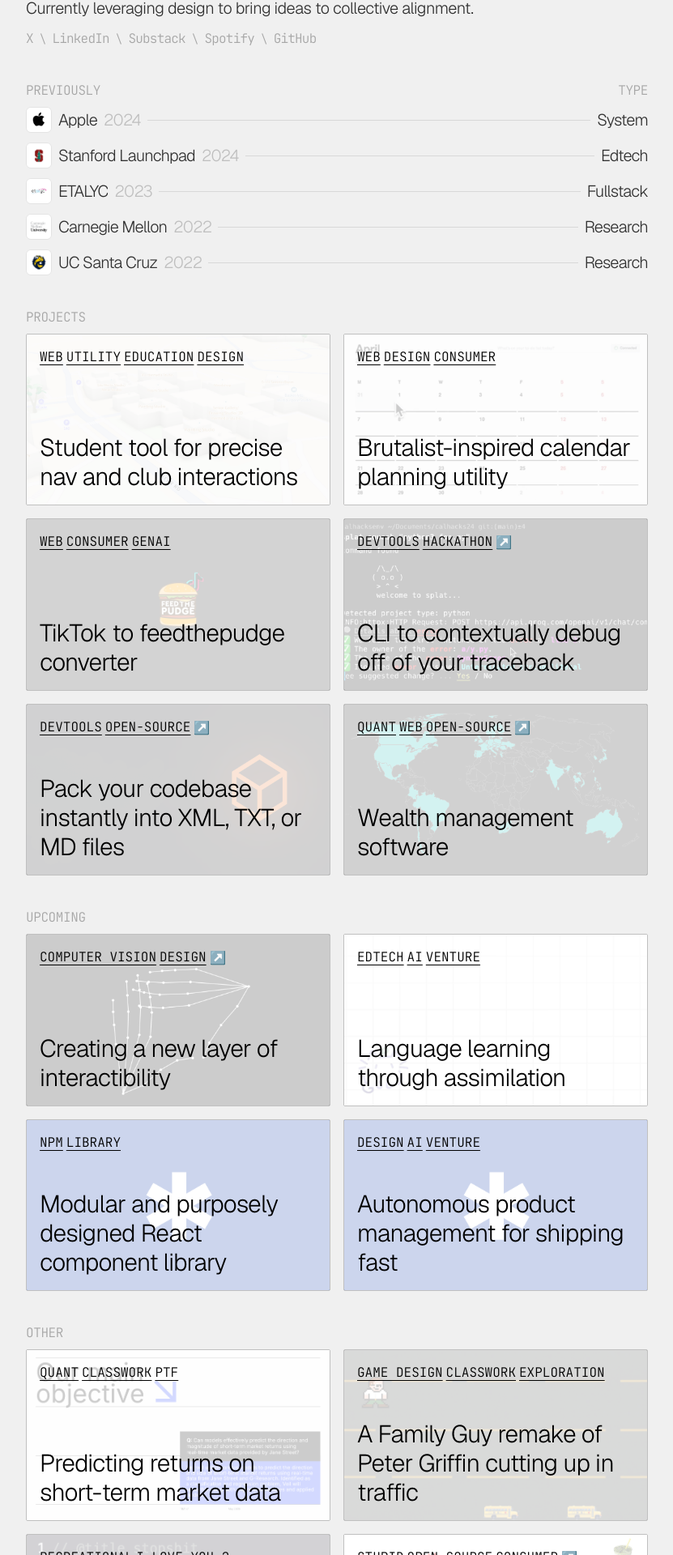
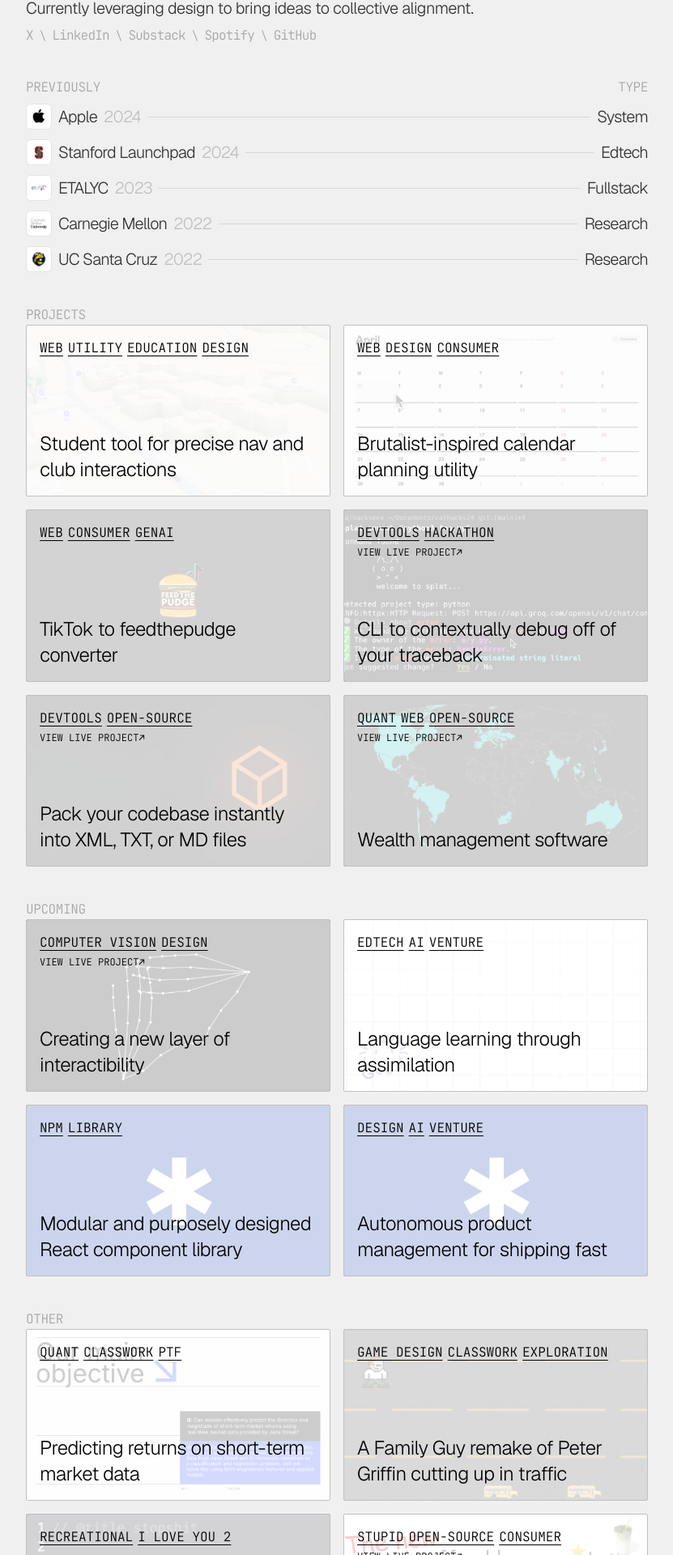
Before and after one commit to vznh/mole, a Next.js app: page / in a window 1280 px wide. Shown: the part 116-2036 px from the top of the page at 81% size, without its empty margins (224-1055 px from the left). Built offline with nearby package versions, Linux system fonts and the light colour scheme.

Commit message:
add: animations on most

```diff
--- a/src/components/ProjectSection.tsx
+++ b/src/components/ProjectSection.tsx
@@ -25,7 +25,8 @@
   const [hovered, setHovered] = useState<boolean>(false);
 
   // custom mobile states
-  const [titleSize, setCustomTitleSize] = useState<"text-4xl" | "text-3xl">(
+  const [isMobile, setIsMobile] = useState<boolean>(false);
+  const [titleSize, setCustomTitleSize] = useState<"text-4xl" | "text-2xl">(
     "text-4xl",
   );
   const [blurState, setCustomBlurState] = useState<
@@ -34,7 +35,9 @@
   const [backdropState, setCustomBackdropState] = useState<
     "bg-white/60" | "bg-white/80"
   >("bg-white/60");
-  const [fontSelection, setCustomFontSelection] = useState<"font-khmer" | "font-geist">("font-khmer");
+  const [fontSelection, setCustomFontSelection] = useState<
+    "font-khmer" | "font-geist"
+  >("font-khmer");
 
   useEffect(() => {
     if (imgPaths && imgPaths.length > 1) {
@@ -52,7 +55,8 @@
       window.matchMedia("(hover: none)").matches
     ) {
       setHovered(true);
-      setCustomTitleSize("text-3xl");
+      setIsMobile(true);
+      setCustomTitleSize("text-2xl");
       setCustomBlurState("backdrop-blur-xs");
       setCustomBackdropState("bg-white/80");
       setCustomFontSelection("font-geist");
@@ -62,20 +66,17 @@
   const currentImageURL =
     imgPaths && imgPaths.length > 0 ? imgPaths[currentImageIndex] : null;
 
-  const Wrapper = (url
-    ? "a"
-    : "div");
+  const Wrapper = url ? "a" : "div";
   const wrapperProps = url
     ? { href: url, target: "_blank", rel: "noopener noreferrer" }
     : {};
-
 
   return (
     <Wrapper {...wrapperProps} className="block">
       <div
         className={`relative rounded-sm border border-black/20 overflow-hidden ${className}`}
-        onMouseOver={() => setHovered(true)}
-        onMouseOut={() => setHovered(false)}
+        onMouseOver={() => !isMobile && setHovered(true)}
+        onMouseOut={() => !isMobile && setHovered(false)}
         style={{ backgroundColor: accent }}
       >
         <div className="relative w-full pt-[56.25%]">
@@ -105,7 +106,8 @@
                   transition={{ duration: 0.15, ease: "easeInOut" }}
                   className={`h-full ${backdropState} ${blurState} absolute bottom-0 left-0 w-full p-2 sm:p-3 md:p-4 flex flex-col justify-between`}
                 >
-                  <div className="flex flex-row gap-1">
+                  <div className="flex flex-col gap-1">
+                    <div className="flex flex-row gap-1.5">
                       {categories.map((category, index) => (
                         <span
                           key={index}
@@ -114,7 +116,10 @@
                           {category}
                         </span>
                       ))}
-                    {url && <span className="">↗</span>}
+                    </div>
+                    {url && (
+                      <span className="font-jb text-xs">VIEW LIVE PROJECT↗</span>
+                    )}
                   </div>
                   <h3
                     className={`${fontSelection} tracking-tight ${titleSize}`}
--- a/src/views/index.tsx
+++ b/src/views/index.tsx
@@ -1,6 +1,7 @@
 // views/
 import ProjectSection from "@/components/ProjectSection";
 import WorkSection from "@/components/WorkSection";
+import { motion } from "framer-motion";
 import { upcoming, projects, other } from "@/presets/work";
 import { MailIcon } from "@/presets/svgs";
 import Link from "next/link";
@@ -8,56 +9,131 @@
 const IndexView = () => {
   return (
     <div className="flex flex-col px-[5%] py-[10%] md:py-[5%] md:px-[20%] gap-y-2">
-      <h1 className="font-geist text-4xl tracking-tight">
-        Jason Son
-      </h1>
+      <h1 className="font-geist text-4xl tracking-tight">Jason Son</h1>
 
-      <div className="flex flex-col gap-y-3">
       <span className="font-geist text-xl opacity-80 tracking-tight">
         Currently leveraging design to bring ideas to collective alignment.
       </span>
-
+      <div
+      >
         <div className="font-jb tracking-tighter opacity-30 flex flex-wrap gap-x-2 items-center">
-          <Link className="hover:underline underline-offset-4 decoration-dashed" target="_blank" href="https://x.com/@vivivinh">X</Link>
+          <Link
+            className="hover:underline underline-offset-4 decoration-dashed"
+            target="_blank"
+            href="https://x.com/@vivivinh"
+          >
+            X
+          </Link>
           <span className="text-sm">\</span>
-          <Link className="hover:underline underline-offset-4 decoration-dashed" target="_blank" href="https://linkedin.com/in/vznh">LinkedIn</Link>
+          <Link
+            className="hover:underline underline-offset-4 decoration-dashed"
+            target="_blank"
+            href="https://linkedin.com/in/vznh"
+          >
+            LinkedIn
+          </Link>
           <span className="text-sm">\</span>
-          <Link className="hover:underline underline-offset-4 decoration-dashed" target="_blank" href="https://venh.substack.com">Substack</Link>
+          <Link
+            className="hover:underline underline-offset-4 decoration-dashed"
+            target="_blank"
+            href="https://venh.substack.com"
+          >
+            Substack
+          </Link>
           <span className="text-sm">\</span>
-          <Link className="hover:underline underline-offset-4 decoration-dashed" target="_blank" href="https://open.spotify.com/user/31axml7xyxvqdf55teottiazjpc4">Spotify</Link>
+          <Link
+            className="hover:underline underline-offset-4 decoration-dashed"
+            target="_blank"
+            href="https://open.spotify.com/user/31axml7xyxvqdf55teottiazjpc4"
+          >
+            Spotify
+          </Link>
           <span className="text-sm">\</span>
-          <Link className="hover:underline underline-offset-4 decoration-dashed" target="_blank" href="https://github.com/vznh">GitHub</Link>
+          <Link
+            className="hover:underline underline-offset-4 decoration-dashed"
+            target="_blank"
+            href="https://github.com/vznh"
+          >
+            GitHub
+          </Link>
         </div>
       </div>
 
       <br />
-      <div className="flex justify-between">
+      <motion.div
+        className="flex justify-between"
+        initial={{ opacity: 0.2 }}
+        animate={{ opacity: 1 }}
+        exit={{ opacity: 0 }}
+        transition={{ delay: 1, duration: 0.4, ease: "easeInOut" }}
+      >
         <span className="font-jb tracking-tight opacity-30">PREVIOUSLY</span>
         <span className="font-jb tracking-tight opacity-30">TYPE</span>
-      </div>
+      </motion.div>
+      <motion.div
+        initial={{ opacity: 0.2 }}
+        animate={{ opacity: 1 }}
+        exit={{ opacity: 0 }}
+        transition={{ delay: 1, duration: 0.4, ease: "easeInOut" }}
+      >
         <WorkSection />
+      </motion.div>
 
       <br />
+      <motion.div
+        initial={{ opacity: 0.2 }}
+        animate={{ opacity: 1 }}
+        exit={{ opacity: 0 }}
+        transition={{ delay: 1.5, duration: 0.4, ease: "easeInOut" }}
+      >
         <span className="font-jb tracking-tight opacity-30">PROJECTS</span>
-      { /* PROJECT LAYOUTS + INDIVIDUAL PROJECT */}
+        {/* PROJECT LAYOUTS + INDIVIDUAL PROJECT */}
         <ProjectSection src={projects} />
+      </motion.div>
 
       <br />
+      <motion.div
+        initial={{ opacity: 0.2 }}
+        animate={{ opacity: 1 }}
+        exit={{ opacity: 0 }}
+        transition={{ delay: 2, duration: 0.4, ease: "easeInOut" }}
+      >
         <span className="font-jb tracking-tight opacity-30">UPCOMING</span>
         <ProjectSection src={upcoming} />
+      </motion.div>
 
       <br />
+      <motion.div
+        initial={{ opacity: 0.2 }}
+        animate={{ opacity: 1 }}
+        exit={{ opacity: 0 }}
+        transition={{ delay: 2.5, duration: 0.4, ease: "easeInOut" }}>
         <span className="font-jb tracking-tight opacity-30">OTHER</span>
         <ProjectSection src={other} />
+      </motion.div>
 
-      { /* Stretch effect at the bottom distorting, and when clicked goes back up. */ }
 
+      {/* Stretch effect at the bottom distorting, and when clicked goes back up. */}
+      {/* This section should lowkey typewrite out itself */}
       <br />
       <div className="flex flex-col md:flex-row justify-between gap-y-2 md:gap-y-0">
         <div className="flex flex-row items-center space-x-2">
-          <Link href="mailto:im@hobin.dev" className="font-jb text-xs tracking-tight opacity-30">DON&apos;T BE AFRAID TO BE CURIOUS</Link> <span className="opacity-30"><MailIcon /></span>
+          <Link
+            href="mailto:im@hobin.dev"
+            className="font-jb text-xs tracking-tight opacity-30"
+          >
+            DON&apos;T BE AFRAID TO BE CURIOUS
+          </Link>{" "}
+          <span className="opacity-30">
+            <MailIcon />
+          </span>
         </div>
-        <Link href="https://github.com/vznh/mole/releases/" className="font-jb text-xs tracking-tight opacity-30 hover:underline decoration-dashed underline-offset-4">Version 1 <span className="text-[11px]">/</span> June 2025 ↗</Link>
+        <Link
+          href="https://github.com/vznh/mole/releases/"
+          className="font-jb text-xs tracking-tight opacity-30 hover:underline decoration-dashed underline-offset-4"
+        >
+          Version 1 <span className="text-[11px]">/</span> June 2025 ↗
+        </Link>
       </div>
     </div>
   );
```
Lines whose indentation alone changed are shown as unchanged.
